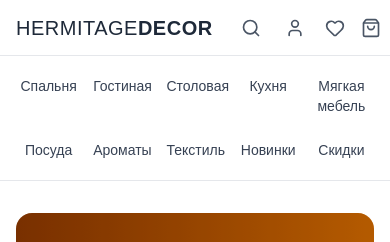
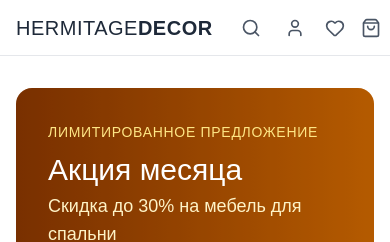
Before and after one commit to Rustam150/-hermitage-decor, a Next.js app: page / in a window 390 px wide. Shown: the top 242 px of the page. Built offline with nearby package versions, Linux system fonts and the light colour scheme.

Commit message:
Mobile menu like Hoff: remove horizontal categories on mobile

```diff
--- a/app/page.tsx
+++ b/app/page.tsx
@@ -9,10 +9,10 @@ export default function Home() {
     <div className="min-h-screen bg-white">
       <Header />
 
-      {/* Быстрые ссылки (категории) */}
-      <div className="border-b border-gray-200 bg-white sticky top-0 z-10">
+      {/* Быстрые ссылки (только для десктопа) */}
+<div className="hidden md:block border-b border-gray-200 bg-white sticky top-0 z-10">
   <div className="max-w-7xl mx-auto px-4 py-3">
-          <div className="grid grid-cols-5 md:grid-cols-10 gap-2">
+    <div className="grid grid-cols-5 lg:grid-cols-11 gap-2">
       {[
         { name: "Спальня", slug: "spalnya" },
         { name: "Гостиная", slug: "gostinaya" },
@@ -22,14 +22,11 @@ export default function Home() {
         { name: "Посуда", slug: "posuda" },
         { name: "Ароматы", slug: "aromaty" },
         { name: "Текстиль", slug: "tekstil" },
+        { name: "Освещение", slug: "lighting" },
         { name: "Новинки", slug: "novinki" },
         { name: "Скидки", slug: "skidki" },
       ].map((item) => (
-              <Link
-                key={item.name}
-                href={`/catalog/${item.slug}`}
-                className="text-center py-2 px-1 rounded-lg text-sm font-medium text-gray-700 hover:text-white hover:bg-amber-600 transition-all duration-200"
-              >
+        <Link key={item.name} href={`/catalog/${item.slug}`} className="text-center py-2 px-1 rounded-lg text-sm font-medium text-gray-700 hover:text-white hover:bg-amber-600 transition-all duration-200">
           {item.name}
         </Link>
       ))}
--- a/components/MobileMenu.tsx
+++ b/components/MobileMenu.tsx
@@ -30,28 +30,34 @@ export default function MobileMenu() {
           </div>
 
           <div className="p-4 space-y-6">
-            {/* Основные ссылки */}
-            <div className="space-y-3">
-              <h3 className="text-sm font-medium text-gray-400 uppercase tracking-wider">Меню</h3>
-              <div className="space-y-2">
-                <Link href="/" onClick={closeMenu} className="block py-2 text-gray-800 hover:text-amber-600">Главная</Link>
-                <Link href="/catalog/spalnya" onClick={closeMenu} className="block py-2 text-gray-800 hover:text-amber-600">Каталог</Link>
-                <div className="py-2 text-gray-400 font-medium">Комнаты</div>
-                <div className="pl-4 space-y-2">
-                  <Link href="/catalog/spalnya" onClick={closeMenu} className="block py-1 text-sm text-gray-600 hover:text-amber-600">Спальня</Link>
-                  <Link href="/catalog/gostinaya" onClick={closeMenu} className="block py-1 text-sm text-gray-600 hover:text-amber-600">Гостиная</Link>
-                  <Link href="/catalog/stolovaya" onClick={closeMenu} className="block py-1 text-sm text-gray-600 hover:text-amber-600">Столовая</Link>
-                  <Link href="/catalog/kuhnya" onClick={closeMenu} className="block py-1 text-sm text-gray-600 hover:text-amber-600">Кухня</Link>
-                  <Link href="/catalog/myagkaya" onClick={closeMenu} className="block py-1 text-sm text-gray-600 hover:text-amber-600">Мягкая мебель</Link>
-                  <Link href="/catalog/posuda" onClick={closeMenu} className="block py-1 text-sm text-gray-600 hover:text-amber-600">Посуда</Link>
-                  <Link href="/catalog/aromaty" onClick={closeMenu} className="block py-1 text-sm text-gray-600 hover:text-amber-600">Ароматы</Link>
-                  <Link href="/catalog/tekstil" onClick={closeMenu} className="block py-1 text-sm text-gray-600 hover:text-amber-600">Текстиль</Link>
-                  <Link href="/catalog/lighting" onClick={closeMenu} className="block py-1 text-sm text-gray-600 hover:text-amber-600">Освещение</Link>
-                  <Link href="/catalog/novinki" onClick={closeMenu} className="block py-1 text-sm text-gray-600 hover:text-amber-600">Новинки</Link>
-                  <Link href="/catalog/skidki" onClick={closeMenu} className="block py-1 text-sm text-gray-600 hover:text-amber-600">Скидки</Link>
+            {/* Основные разделы */}
+            <div className="space-y-1">
+              <Link href="/" onClick={closeMenu} className="block py-3 text-gray-800 font-medium border-b">Главная</Link>
+              <Link href="/catalog/spalnya" onClick={closeMenu} className="block py-3 text-gray-800 font-medium border-b">Каталог</Link>
+
+              {/* Комнаты — раскрывающийся блок */}
+              <div className="border-b">
+                <div className="flex justify-between items-center py-3">
+                  <span className="text-gray-800 font-medium">Комнаты</span>
                 </div>
-                <Link href="/delivery" onClick={closeMenu} className="block py-2 text-gray-800 hover:text-amber-600">Доставка</Link>
+                <div className="pb-3 pl-4 space-y-2">
+                  <Link href="/catalog/spalnya" onClick={closeMenu} className="block py-2 text-gray-600">Спальня</Link>
+                  <Link href="/catalog/gostinaya" onClick={closeMenu} className="block py-2 text-gray-600">Гостиная</Link>
+                  <Link href="/catalog/stolovaya" onClick={closeMenu} className="block py-2 text-gray-600">Столовая</Link>
+                  <Link href="/catalog/kuhnya" onClick={closeMenu} className="block py-2 text-gray-600">Кухня</Link>
+                  <Link href="/catalog/myagkaya" onClick={closeMenu} className="block py-2 text-gray-600">Мягкая мебель</Link>
+                  <Link href="/catalog/posuda" onClick={closeMenu} className="block py-2 text-gray-600">Посуда</Link>
+                  <Link href="/catalog/aromaty" onClick={closeMenu} className="block py-2 text-gray-600">Ароматы</Link>
+                  <Link href="/catalog/tekstil" onClick={closeMenu} className="block py-2 text-gray-600">Текстиль</Link>
+                  <Link href="/catalog/lighting" onClick={closeMenu} className="block py-2 text-gray-600">Освещение</Link>
+                  <Link href="/catalog/novinki" onClick={closeMenu} className="block py-2 text-gray-600">Новинки</Link>
+                  <Link href="/catalog/skidki" onClick={closeMenu} className="block py-2 text-gray-600">Скидки</Link>
+                </div>
               </div>
+
+              <Link href="/delivery" onClick={closeMenu} className="block py-3 text-gray-800 font-medium border-b">Доставка</Link>
+              <Link href="/favorites" onClick={closeMenu} className="block py-3 text-gray-800 font-medium border-b">Избранное</Link>
+              <Link href="/cart" onClick={closeMenu} className="block py-3 text-gray-800 font-medium border-b">Корзина</Link>
             </div>
           </div>
         </div>
```
Lines whose indentation alone changed are shown as unchanged.
